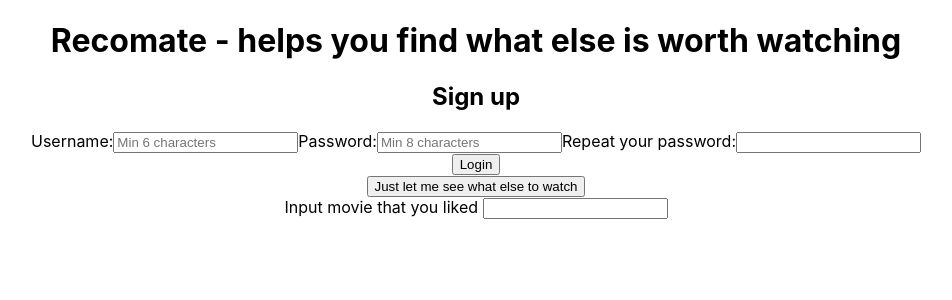
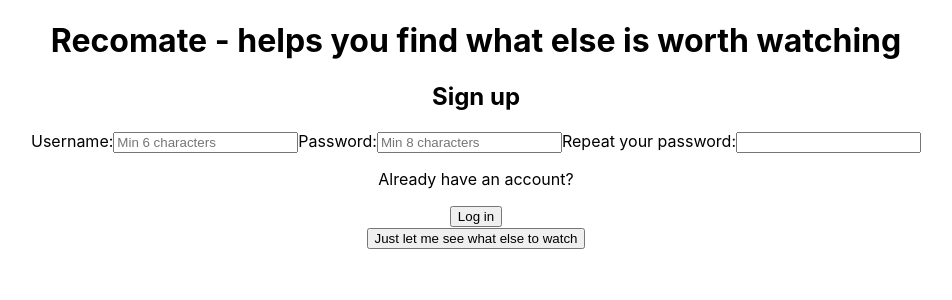
Before and after one commit to Lamer217/Recomate, a React (Create React App) app in the folder client/: page / in a window 1280 px wide. Both pictures are taken after a click on the button "Sign up". Shown: the top 300 px of the page, without its empty margins (164-1116 px from the left). Built offline with nearby package versions, Linux system fonts and the light colour scheme.

Commit message:
adjust login/signup forms render logic

```diff
--- a/client/src/App.jsx
+++ b/client/src/App.jsx
@@ -2,13 +2,17 @@
 import { Routes, Route } from 'react-router-dom';
 import Homepage from './pages/Homepage';
 import Results from './pages/Results';
+import Profile from './pages/Profile';
+import Navbar from './components/Navbar';
 
 function App() {
   return (
     <div className="App">
+      <Navbar />
       <Routes>
         <Route path="/" element={<Homepage />} />
         <Route path="/results" element={<Results />} />
+        <Route path="/profile" element={<Profile />} />
       </Routes>
     </div>
   );
--- a/client/src/components/Login.jsx
+++ b/client/src/components/Login.jsx
@@ -4,7 +4,7 @@
 
 const BACKEND_URL = 'http://localhost:5005';
 
-export default function Login() {
+export default function Login({ setSignupForm, setLoginForm }) {
   const [username, setUsername] = useState('');
   const [password, setPassword] = useState('');
   const [message, setMessage] = useState('');
@@ -35,6 +35,11 @@
       });
   };
 
+  const handleSignup = () => {
+    setLoginForm(false);
+    setSignupForm(true);
+  };
+
   return (
     <div className="login-card">
       <h2>Login</h2>
@@ -57,6 +62,8 @@
         />
       </form>
       {message && <p>{message}</p>}
+      <p>Don't have an account yet?</p>
+      <button onClick={handleSignup}>Sign Up for Free</button>
     </div>
   );
 }
--- a/client/src/components/Navbar.jsx
+++ b/client/src/components/Navbar.jsx
@@ -1,15 +1,21 @@
 import React, { useContext } from 'react';
-import { Link } from 'react-router-dom';
+import { Link, useLocation } from 'react-router-dom';
 import { AuthContext } from '../context/authContext';
 
 export default function Navbar() {
   const { logoutUser, isLoggedIn } = useContext(AuthContext);
+  const currentPage = useLocation().pathname;
+
   return (
     <nav>
       <ul>
-        <li>
-          <Link to="/">Home</Link>
-        </li>
+        {/* Display link to homepage if on other page */}
+        {currentPage === '/' || (
+          <li>
+            <Link to="/">Home</Link>
+          </li>
+        )}
+        {/* Display logout only if the user is logged in */}
         {isLoggedIn && (
           <li>
             <button onClick={logoutUser}>Logout</button>
--- a/client/src/components/Signup.jsx
+++ b/client/src/components/Signup.jsx
@@ -4,11 +4,12 @@
 
 const BACKEND_URL = 'http://localhost:5005';
 
-export default function Signup({ setSignup, setLogin }) {
+export default function Signup({ setSignupForm, setLoginForm }) {
   const [username, setUsername] = useState('');
   const [password, setPassword] = useState('');
   const [passRep, setPassRep] = useState('');
   const [message, setMessage] = useState('');
+  const [errMessage, setErrMessage] = useState('');
 
   //   const navigate = useNavigate();
 
@@ -17,25 +18,37 @@
     console.log('handleSignup');
     const reqBody = { username, password };
     if (passRep === password) {
-      axios.post(`${BACKEND_URL}/auth/signup`, reqBody).then(response => {
-        if (response.status === 201) {
-          console.log('New user created', response.data.user);
-          /* If the user is created -> hide the signup component
+      axios
+        .post(`${BACKEND_URL}/auth/signup`, reqBody)
+        .then(response => {
+          if (response.status === 201) {
+            console.log('New user created', response.data.user);
+            /* If the user is created -> hide the signup component
            and display the login component */
-          setLogin(true);
-          setSignup(false);
-        }
-      });
+            setLoginForm(true);
+            setSignupForm(false);
+          }
+        })
+        .catch(err => {
+          const errorMessage = err.response.data.errMessage;
+          setErrMessage(errorMessage);
+          console.error(err);
+        });
     } else {
       setMessage("Passwords don't match");
     }
   };
 
+  const handleLogin = () => {
+    setSignupForm(false);
+    setLoginForm(true);
+  };
+
   return (
     <div className="signup-card">
       <h2>Sign up</h2>
+      {errMessage && <span>{errMessage}</span>}
       <form onKeyPress={e => e.key === 'Enter' && handleSignup(e)}>
-        {/* <form onSubmit={console.log('Submit')}> */}
         <label htmlFor="username">Username:</label>
         <input
           type="text"
@@ -61,6 +74,8 @@
           required
         />
       </form>
+      <p>Already have an account?</p>
+      <button onClick={handleLogin}>Log in</button>
     </div>
   );
 }
--- a/client/src/pages/Homepage.jsx
+++ b/client/src/pages/Homepage.jsx
@@ -1,30 +1,50 @@
-import React, { useState } from 'react';
+import React, { useState, useContext } from 'react';
 import Preferences from '../components/Preferences';
 import Signup from '../components/Signup';
 import Login from '../components/Login';
+import { AuthContext } from '../context/authContext';
 
 export default function Homepage() {
-  const [signup, setSignup] = useState(false);
-  const [login, setLogin] = useState(false);
+  const [signupForm, setSignupForm] = useState(false);
+  const [loginForm, setLoginForm] = useState(false);
+  // const [signupButton, setSignupButton] = useState(true);
+  // const [loginButton, setloginButton] = useState(true);
+  const { isLoggedIn } = useContext(AuthContext);
 
   return (
     <>
       <h1>Recomate - helps you find what else is worth watching</h1>
+      {isLoggedIn ? (
+        <Preferences />
+      ) : (
+        <>
           <div>
-        {signup ? (
-          <Signup setSignup={setSignup} setLogin={setLogin} />
+            {signupForm ? (
+              <Signup
+                setSignupForm={setSignupForm}
+                setLoginForm={setLoginForm}
+              />
             ) : (
-          <button onClick={() => setSignup(!signup)}>Sign up</button>
+              loginForm || (
+                <button onClick={() => setSignupForm(!signupForm)}>
+                  Sign up
+                </button>
+              )
             )}
-        {login ? (
-          <Login />
+            {loginForm ? (
+              <Login
+                setSignupForm={setSignupForm}
+                setLoginForm={setLoginForm}
+              />
             ) : (
-          <button onClick={() => setLogin(!login)}>Login</button>
+              signupForm || (
+                <button onClick={() => setLoginForm(!loginForm)}>Login</button>
+              )
             )}
           </div>
           <button>Just let me see what else to watch</button>
-      {/* ⬆ This will triger the preferences element to show ⬆ */}
-      <Preferences />
+        </>
+      )}
     </>
   );
 }
--- /dev/null
+++ b/client/src/pages/Profile.jsx
@@ -0,0 +1,10 @@
+import React, { useContext } from 'react';
+import { AuthContext } from '../context/authContext';
+import { useNavigate } from 'react-router-dom';
+
+export default function Profile() {
+  const { isLoggedIn } = useContext(AuthContext);
+  const navigate = useNavigate();
+
+  return <>{isLoggedIn ? <div>Prodile</div> : navigate('/')}</>;
+}
--- a/client/src/pages/Results.jsx
+++ b/client/src/pages/Results.jsx
@@ -1,7 +1,6 @@
 import React, { useState, useEffect } from 'react';
 import { useLocation } from 'react-router-dom';
 import { uid } from 'uid/single';
-import Navbar from '../components/Navbar';
 
 export default function Results() {
   const location = useLocation();
@@ -60,7 +59,6 @@
 
   return (
     <div>
-      <Navbar />
       <h2>If you liked {query} you migh also like:</h2>
       {movies.map(movie => (
         <div className="movie-card" key={uid()}>
```
Also changed, not shown: 1 other file (tests, documents, lock files or other folders). Lines whose indentation alone changed are shown as unchanged.
